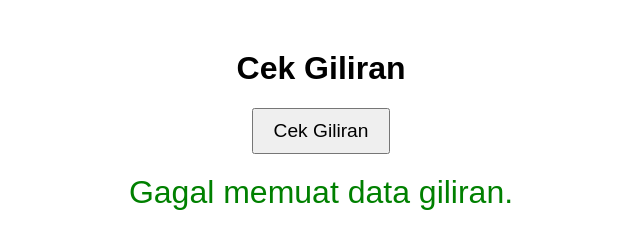
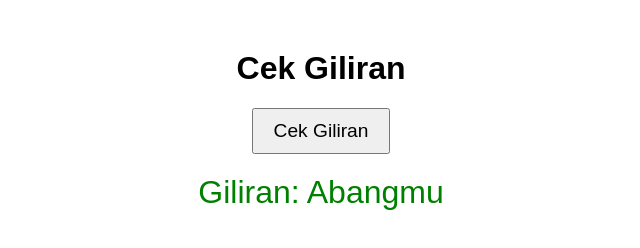
Before and after one commit to YabesRBLXYT/giliran, a plain HTML site: page test.html in a window 1280 px wide. Both pictures are taken after a click on the button "Cek Giliran". Shown: the whole page, without its empty margins (319-959 px from the left). Drawn offline with Linux system fonts and the light colour scheme.

Commit message:
Update test.html

```diff
--- a/test.html
+++ b/test.html
@@ -42,7 +42,7 @@
 
             // Fetch data dari timetable.json
             try {
-                const response = await fetch('timetable.json');
+                const response = await fetch('jadwal.json');
                 const data = await response.json();
                 const currentWeek = data.weeks.find(item => item.week === weekNumber);
 
```
